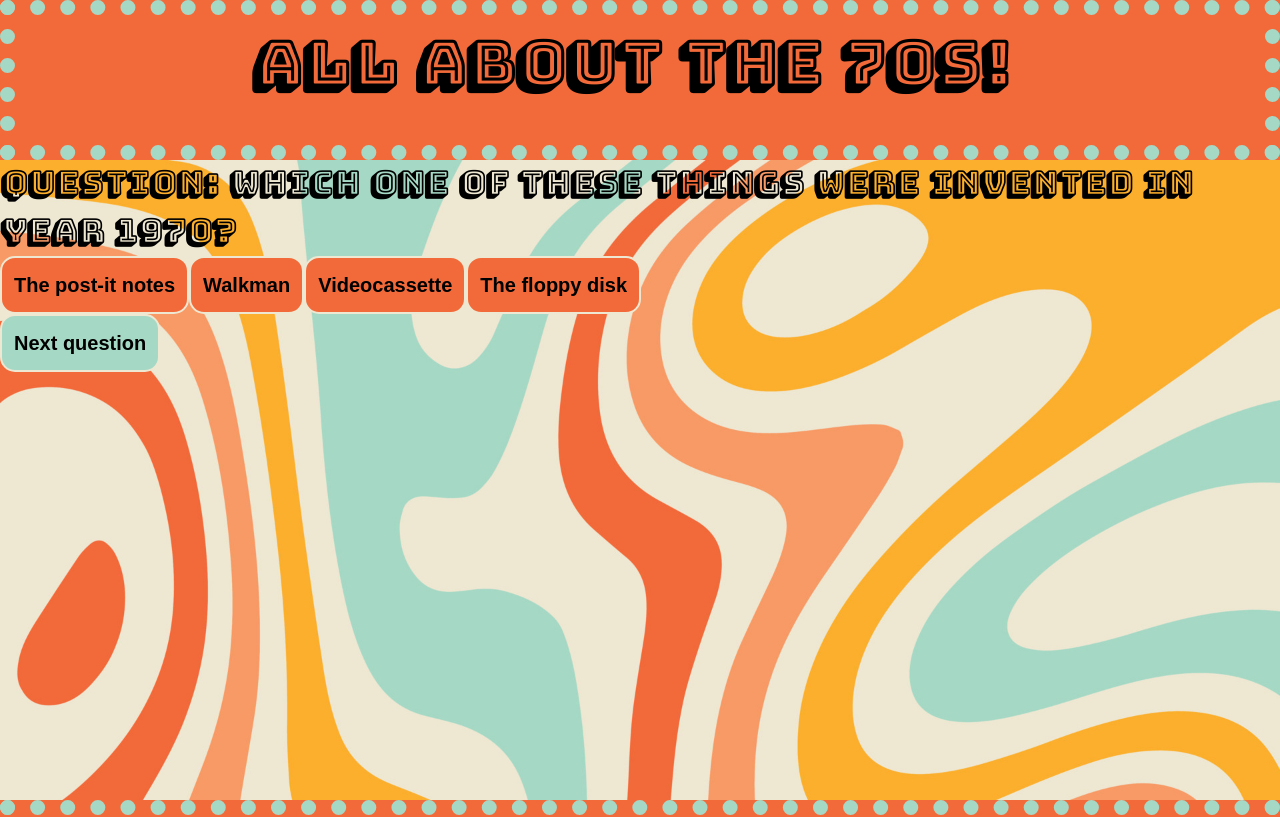
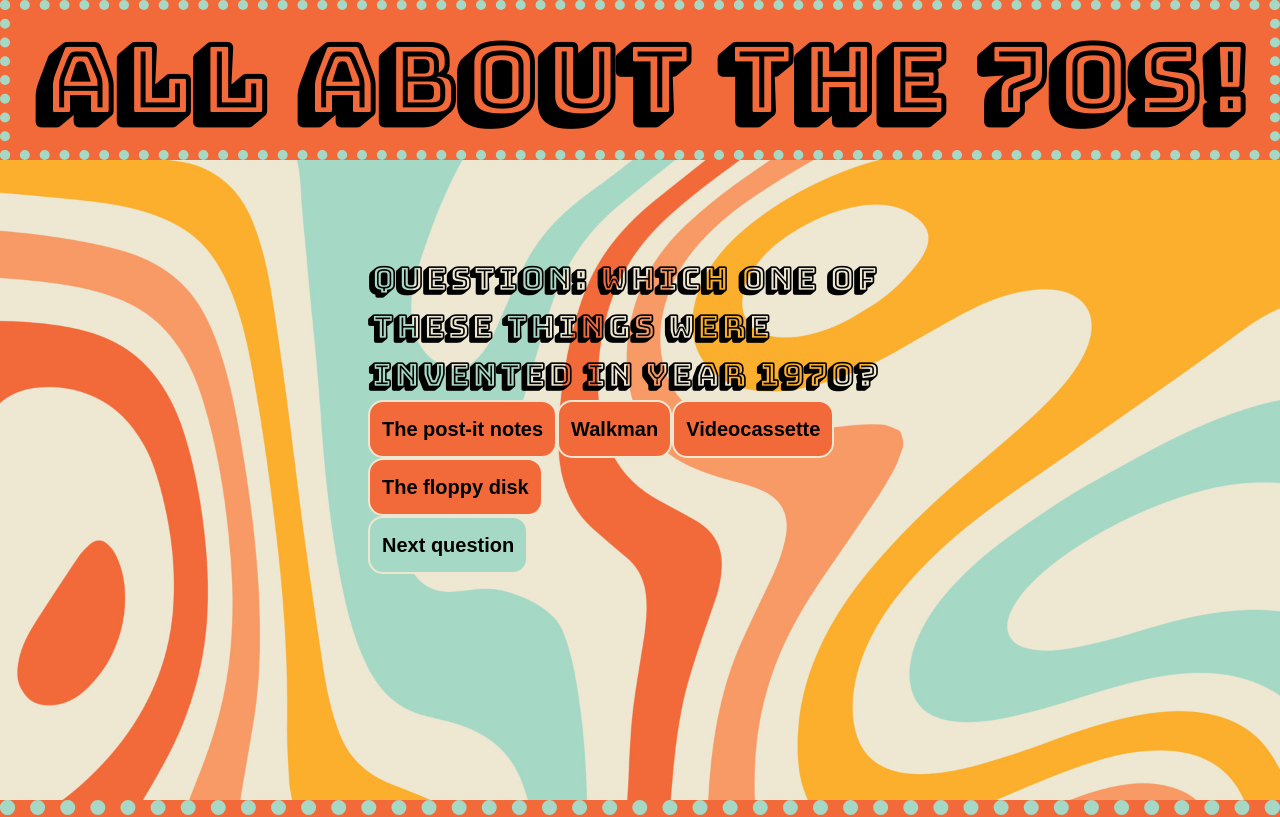
Before and after one commit to Technigo/project-redux-quiz-old, a React (Create React App) app: page / in a window 1280 px wide. Shown: the top 817 px of the page. Built offline with nearby package versions, Linux system fonts and the light colour scheme.

Commit message:
More styling

```diff
--- a/src/components/Footer.js
+++ b/src/components/Footer.js
@@ -1,13 +1,24 @@
 import React from 'react'
 import ProgressBar from 'components/ProgressBar'
-import { HeaderWrapper } from 'components/Header'
+import styled from 'styled-components'
 
 const Footer = () => {
   return (
-    <HeaderWrapper>
+    <FooterWrapper>
       <ProgressBar />
-    </HeaderWrapper>
+    </FooterWrapper>
   )
 }
 
 export default Footer;
+
+export const FooterWrapper = styled.header`
+  top: 30%;
+  left: 30%;
+  height: 20vh;
+  background-color: #F26A3A;
+  border: 15px dotted #A5D8C5;
+  padding: 5px 40px 5px 20px;
+  text-align: center;
+  font-size: 30px;
+`
--- a/src/components/Header.js
+++ b/src/components/Header.js
@@ -15,8 +15,8 @@ export const HeaderWrapper = styled.header`
   left: 30%;
   height: 20vh;
   background-color: #F26A3A;
-  border: 15px dotted #A5D8C5;
-  padding: 5px 40px 5px 20px;
+  border: 10px dotted #A5D8C5;
+  /*padding: 5px 40px 5px 20px;*/
   text-align: center;
-  font-size: 30px;
+  font-size: 3rem;
 `
--- a/src/components/Main.js
+++ b/src/components/Main.js
@@ -23,21 +23,23 @@ const Main = () => {
   if (!quizOver) {
     return (
       <Background img src={background} alt="70s pattern">
-        <InnerWrapper />
+        <InnerWrapper>
           <CurrentQuestion />
           <Button
             handleClick={() => onNextQuestion()}
             buttonText="Next question" />
+        </InnerWrapper>
       </Background>
     )
   } else {
     return (
       <Background alt="70s pattern">
-        <InnerWrapper />
+        <InnerWrapper>
           <Summary />
           <Button
             handleClick={() => onRestart()}
             buttonText="Start over" />
+        </InnerWrapper>
       </Background>
     )
   }
@@ -53,8 +55,12 @@ margin: auto;
 `;
 
 const InnerWrapper = styled.div`
-
-
+  position: absolute;
+  left: 25%;
+  width: 50vw;
+  height: 50vh;
+  margin-top: 3rem;
+  padding: 3rem;
 `
 
 export default Main;
```
Lines whose indentation alone changed are shown as unchanged.
